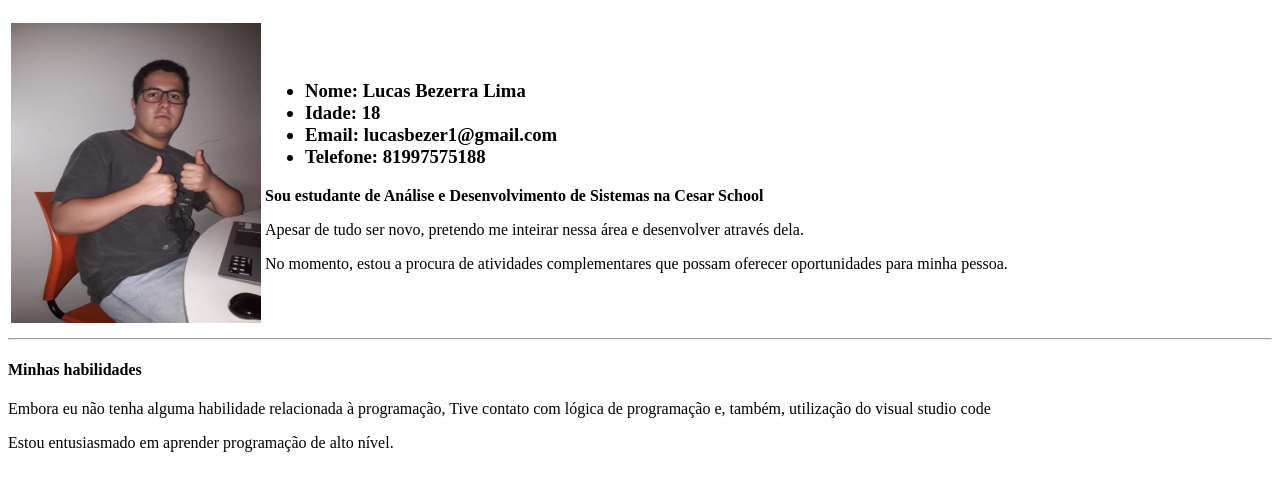
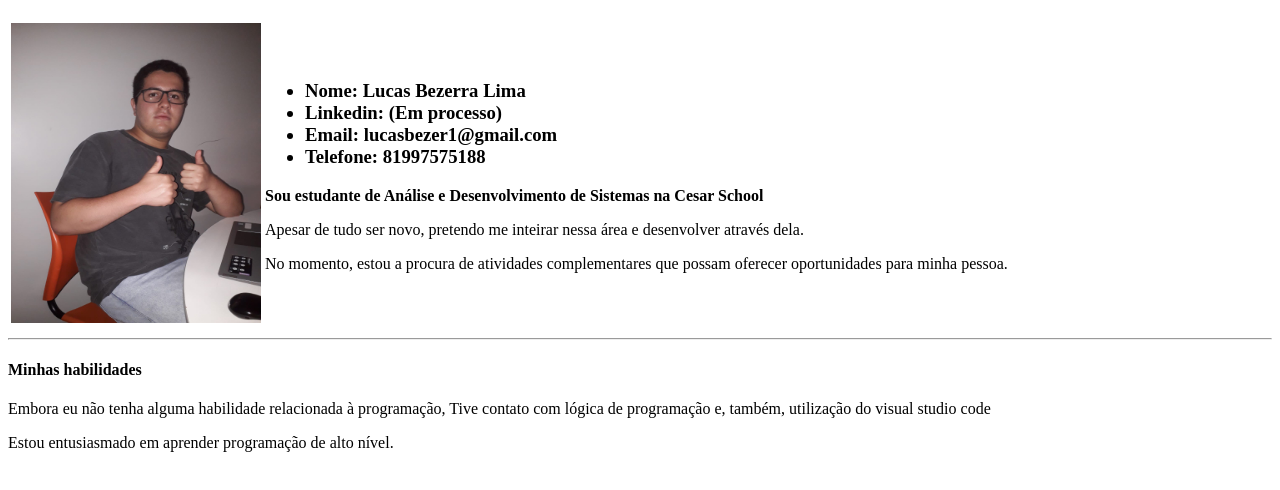
Before and after one commit to lblima038/Curr-culo, a plain HTML site: page index.html in a window 1280 px wide. Shown: the part 60-550 px from the top of the page. Drawn offline with Linux system fonts and the light colour scheme.

Commit message:
linkedin

```diff
--- a/index.html
+++ b/index.html
@@ -17,7 +17,7 @@
                 <ul>
                     <h3>
                         <li>Nome: Lucas Bezerra Lima</li>
-                        <li>Idade: 18</li>
+                        <li>Linkedin: (Em processo)</li>
                         <li>Email: lucasbezer1@gmail.com</li>
                         <li>Telefone: 81997575188</li>
                     </h3>
```
